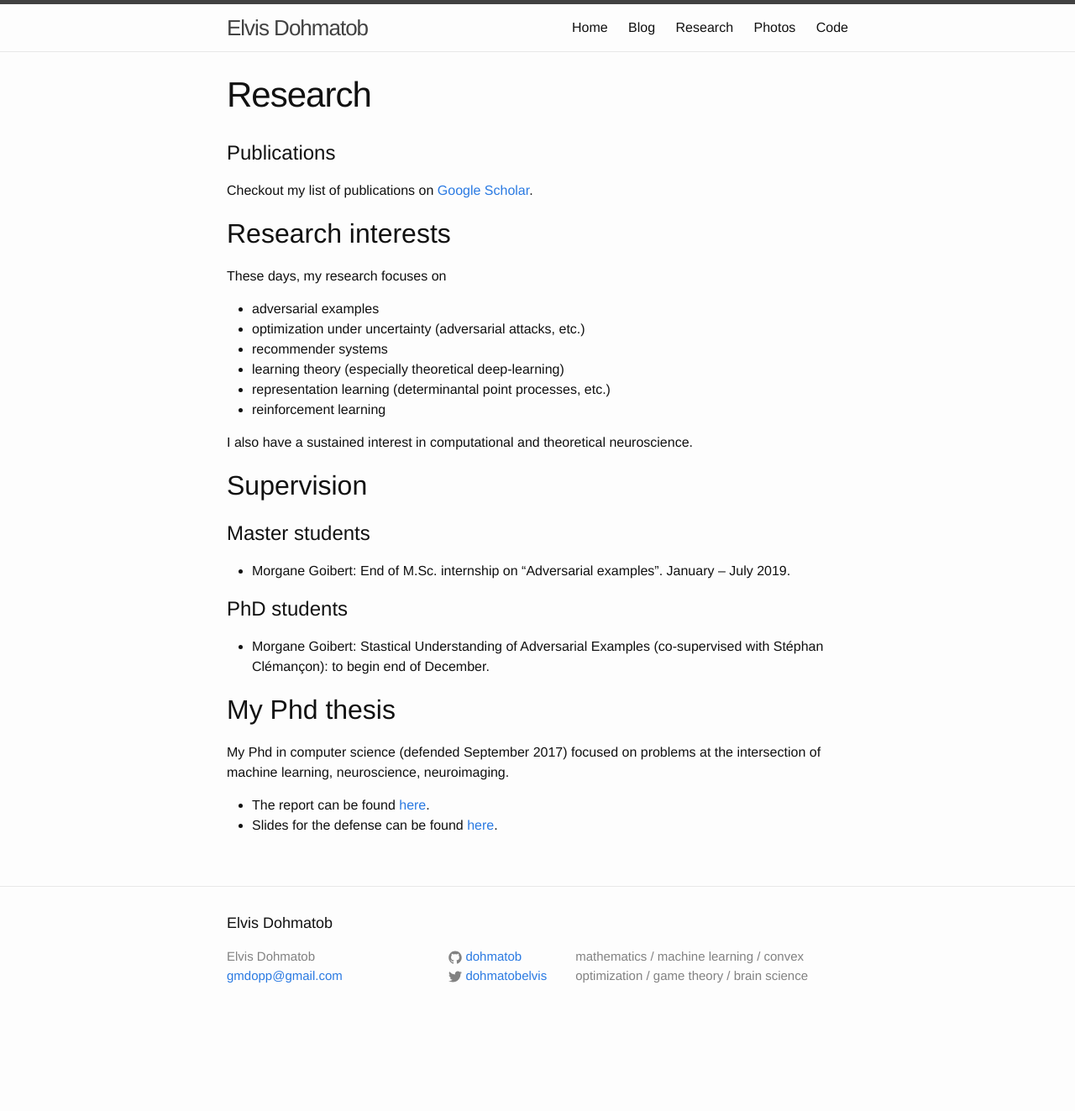
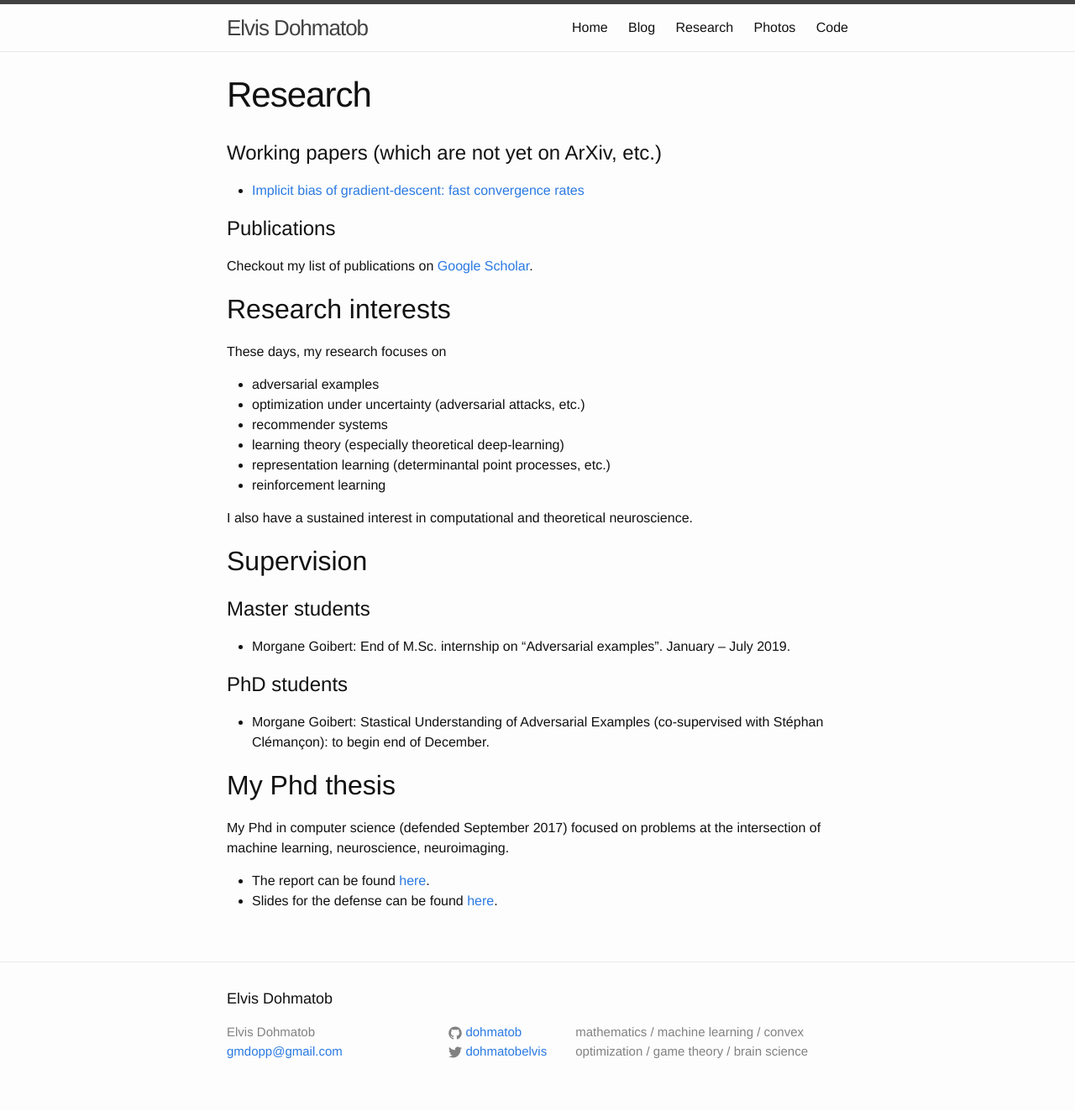
Before and after one commit to dohmatob/dohmatob.github.io, a Jekyll site: the page built from research.md, in a window 1280 px wide. Shown: the whole page at 84% size. Built offline with Jekyll 4.4.1, drawn with Linux system fonts in a browser that asks for light colours; before the commit the page ends 1233 px from its top, so only the background shows below that.

Commit message:
added preprint for implicit bias paper

```diff
--- a/research.md
+++ b/research.md
@@ -4,6 +4,11 @@
 permalink: /Research/
 order: 3
 ---
+
+Working papers (which are not yet on ArXiv, etc.)
+==============
+- <a href="/assets/preprints/2020-11-11-implicit-bias.pdf">Implicit bias of gradient-descent: fast convergence rates</a>
+
 
 Publications
 ===============
```
Also changed, not shown: 1 other file.
